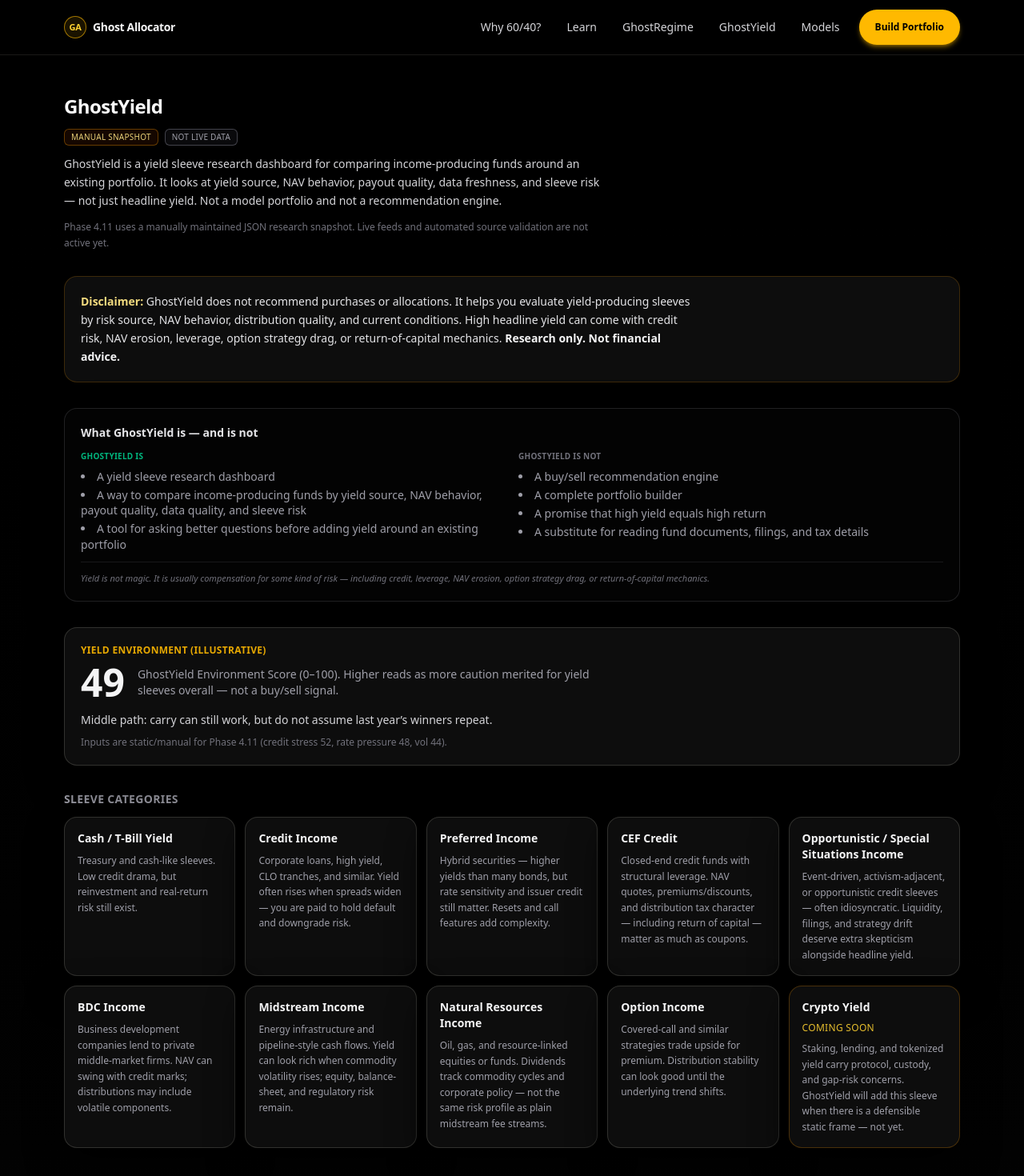
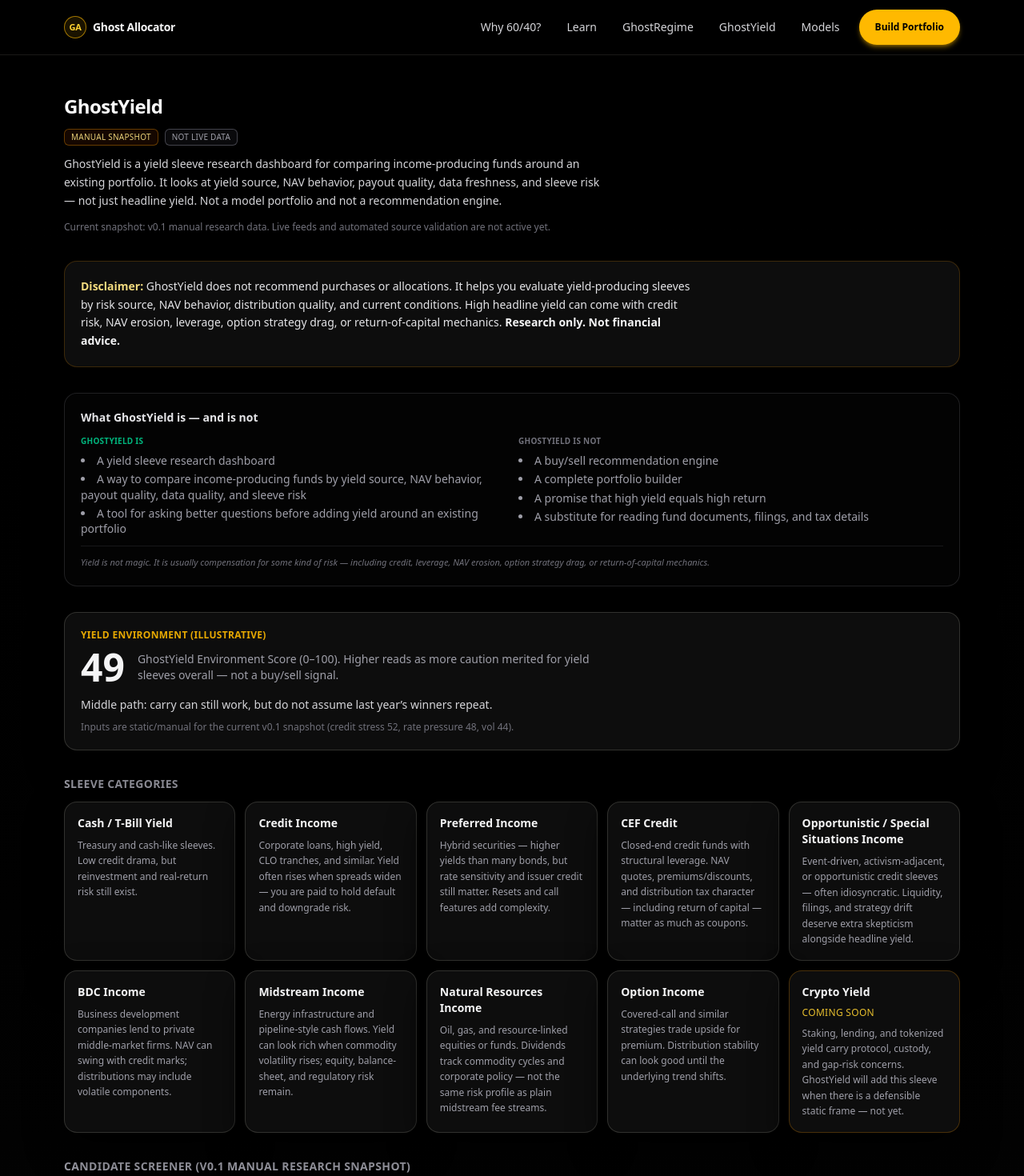
Before and after one commit to firemansghost/ghost-allocator, a Next.js app: page /income-factory in a window 1280 px wide. Shown: the top 1470 px of the page at 80% size. Built offline with nearby package versions, Linux system fonts and the light colour scheme; no server answers.

Commit message:
fix: use GhostYield v0.1 public snapshot language

```diff
--- a/app/income-factory/page.tsx
+++ b/app/income-factory/page.tsx
@@ -5,7 +5,7 @@
 export const metadata: Metadata = buildMetadata({
   title: 'GhostYield: Yield Sleeve Risk Dashboard',
   description:
-    'GhostYield — research dashboard for yield sleeves: sources of income, NAV behavior, distribution quality, and caution flags. Not financial advice; static sample data in Phase 1.',
+    'GhostYield — research dashboard for yield sleeves: sources of income, NAV behavior, distribution quality, and caution flags. Not financial advice; v0.1 manual research snapshot (static, not live data).',
   path: '/income-factory',
 });
 
--- a/components/ghostyield/DataFreshnessPanel.tsx
+++ b/components/ghostyield/DataFreshnessPanel.tsx
@@ -89,7 +89,7 @@
       ) : null}
 
       <p className="text-xs text-zinc-500 leading-relaxed border-t border-zinc-800/80 pt-3">
-        Phase 4.11 manual snapshot in{' '}
+        Manual research snapshot (v0.1) in{' '}
         <code className="text-amber-400/80 text-[11px]">data/ghostyield/candidates.manual.json</code>. Some rows cite
         CEF Connect as a secondary aggregation source (see per-row sourceLabel), not live sponsor feeds. Missing
         numerics were not verified from the cited source. No automated source validation. For sourcing rules and the CEF
--- a/components/ghostyield/GhostYieldDashboard.tsx
+++ b/components/ghostyield/GhostYieldDashboard.tsx
@@ -42,8 +42,7 @@
           headline yield. Not a model portfolio and not a recommendation engine.
         </p>
         <p className="text-xs text-zinc-500 max-w-2xl leading-relaxed">
-          Phase 4.11 uses a manually maintained JSON research snapshot. Live feeds and automated source validation are not
-          active yet.
+          Current snapshot: v0.1 manual research data. Live feeds and automated source validation are not active yet.
         </p>
       </header>
 
@@ -95,7 +94,7 @@
 
       <section className="space-y-3">
         <h2 className="text-sm font-semibold uppercase tracking-wide text-zinc-400">
-          Candidate screener (Phase 4.11 manual JSON research snapshot)
+          Candidate screener (v0.1 manual research snapshot)
         </h2>
         <p className="text-xs text-zinc-400 leading-relaxed max-w-4xl border-l-2 border-zinc-700 pl-3">
           <span className="text-zinc-300">Screener guide:</span> Yield uses the best available sourced metric on each row:
@@ -128,7 +127,7 @@
       </div>
 
       <GlassCard className="p-4 sm:p-5">
-        <h2 className="text-sm font-semibold text-zinc-200 mb-2">Methodology & source data (Phase 4.11)</h2>
+        <h2 className="text-sm font-semibold text-zinc-200 mb-2">Methodology & source data (v0.1)</h2>
         <div className="text-sm text-zinc-400 leading-relaxed space-y-3 max-w-4xl">
           <p className="text-zinc-300">
             <span className="text-zinc-200">Risk Score</span> is GhostYield&apos;s sleeve / investment risk estimate
@@ -138,11 +137,10 @@
             and do not treat one as a substitute for the other.
           </p>
           <p className="text-zinc-300">
-            Manual JSON research snapshot only — not live pricing or feeds. Phase 4.11 keeps the same discipline: fields
-            are filled only when a number can be tied to a <span className="text-zinc-200">cited source</span> (sponsor
-            page, factsheet PDF, CEF Connect summary, SEC filing, etc.); otherwise they stay{' '}
-            <span className="text-zinc-200">null</span>. A Phase 4.4 refresh updated several ETF and option-income rows
-            from sponsor PDFs and SEC documents; the grid remains manually maintained and static.
+            This v0.1 snapshot uses manually maintained JSON rows — not live pricing or feeds. Some values were sourced from
+            sponsor pages, fact sheets, SEC filings, CEF Connect summaries, or fund documents. Fields are filled only when a
+            number can be tied to a <span className="text-zinc-200">cited source</span>; otherwise they stay{' '}
+            <span className="text-zinc-200">null</span>. Unverified fields remain null.
           </p>
           <p>
             Some closed-end rows cite <span className="text-zinc-300">CEF Connect</span> (Nuveen / Morningstar-style
@@ -152,8 +150,8 @@
             chain. <span className="text-zinc-300">No automated source validation.</span>
           </p>
           <p>
-            Phase 4.11 clarifies screener copy so <span className="text-zinc-300">Data QA</span> (snapshot completeness)
-            is not confused with <span className="text-zinc-300">Risk Score</span> (investment / sleeve risk). Rows in{' '}
+            In the screener, <span className="text-zinc-300">Data QA</span> (source snapshot completeness) is labeled
+            separately from <span className="text-zinc-300">Risk Score</span> (investment / sleeve risk). Rows in{' '}
             <code className="text-amber-400/90">data/ghostyield/candidates.manual.json</code> carry{' '}
             <span className="text-zinc-300">sourceUrl</span>, <span className="text-zinc-300">sourceLabel</span>, and
             lineage as-of fields — scoring in{' '}
--- a/components/ghostyield/YieldEnvironmentGauge.tsx
+++ b/components/ghostyield/YieldEnvironmentGauge.tsx
@@ -27,8 +27,8 @@
       </div>
       <p className="mt-3 text-sm text-zinc-300 leading-relaxed">{label}</p>
       <p className="mt-2 text-xs text-zinc-500">
-        Inputs are static/manual for Phase 4.11 (credit stress {env.creditStress}, rate pressure {env.ratePressure}, vol{' '}
-        {env.volRegime}).
+        Inputs are static/manual for the current v0.1 snapshot (credit stress {env.creditStress}, rate pressure{' '}
+        {env.ratePressure}, vol {env.volRegime}).
       </p>
     </GlassCard>
   );
--- a/lib/ghostyield/sampleCandidates.ts
+++ b/lib/ghostyield/sampleCandidates.ts
@@ -1,5 +1,5 @@
 /**
- * GhostYield Phase 4 — manual research snapshot loaded from JSON (no live feeds).
+ * GhostYield v0.1 — manual research snapshot loaded from JSON (no live feeds).
  */
 
 import type {
```
